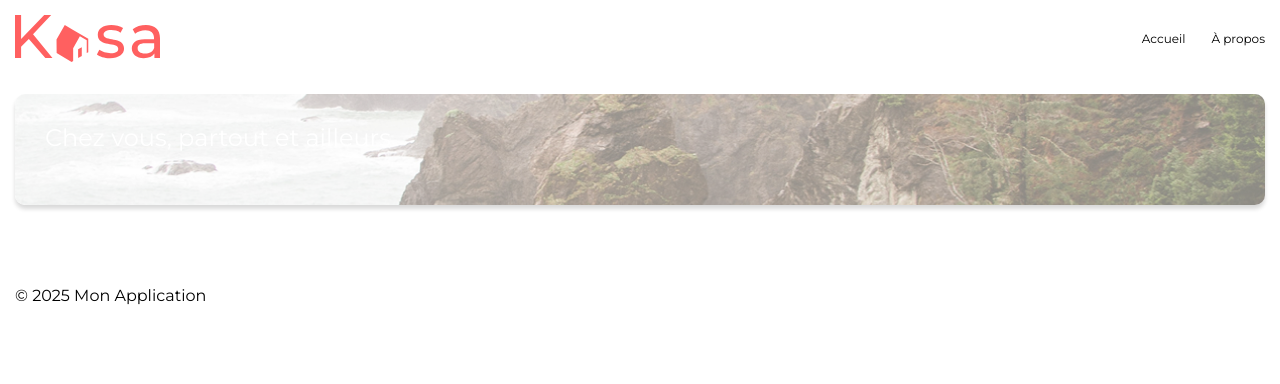
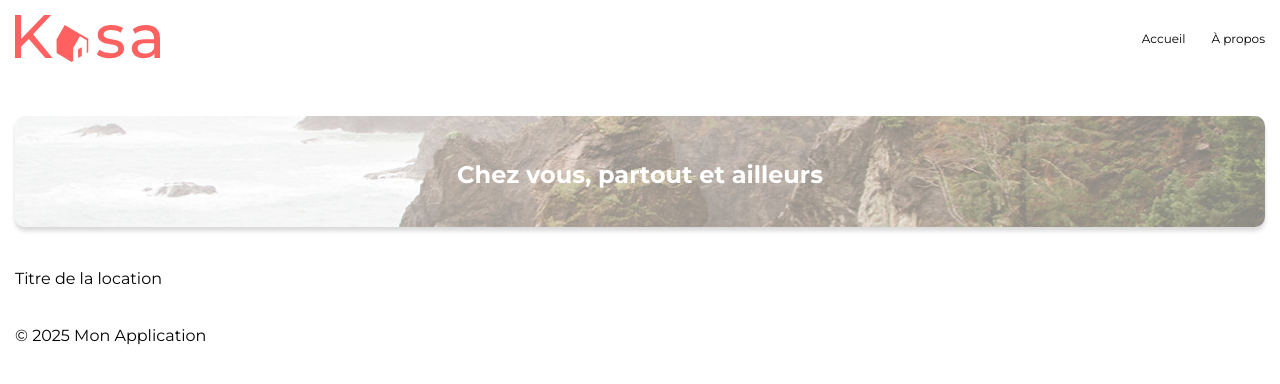
Before and after one commit to Siblife/Projet-7-OCR-Kasa-React-Vite, a React (Vite) app: page / in a window 1280 px wide. Shown: the top 384 px of the page. Built offline with nearby package versions, Linux system fonts and the light colour scheme.

Commit message:
components card créer + css

```diff
--- a/src/components/Banner.jsx
+++ b/src/components/Banner.jsx
@@ -4,8 +4,8 @@ function Banner() {
   return (
     <div className="BannerImg">
       <img src="src\assets\banner_home.jpg" alt="" />
-      <p>Chez vous,
-        partout et ailleurs</p>
+      <h1>Chez vous,
+        partout et ailleurs</h1>
     </div>
   );
 }
--- /dev/null
+++ b/src/components/Card.jsx
@@ -0,0 +1,11 @@
+import "../styles/Card.scss";
+
+function Card() {
+  return (
+    <div className="cardLogment">
+      <p>Titre de la location</p>
+    </div>
+  );
+}
+
+export default Card;
--- a/src/pages/Home.jsx
+++ b/src/pages/Home.jsx
@@ -1,9 +1,13 @@
 import Banner from '../components/Banner';
+import Card from '../components/Card';
 
 function Home () {
 
   return (
+    <>
     <Banner />
+    <Card />
+    </>
   )
 }
 export default Home
--- a/src/styles/Banner.scss
+++ b/src/styles/Banner.scss
@@ -11,12 +11,18 @@
     background-blend-mode: darken;
   }
 
-  p{
+  h1 {
     font-family: 'Montserrat';
     font-size: 24px;
     color: white;
-    position: relative;
-    top: -110PX;
-    left: 30PX;
+    position: absolute;   // <-- change ici
+    top: 50%;             // <-- centré verticalement (ajuste selon besoin)
+    left: 50%;            // <-- centré horizontalement (ajuste selon besoin)
+    transform: translate(-50%, -50%); // <-- pour un centrage parfait
+    width: 100%;
+    text-align: center;
+    margin: 0;
+    padding: 0 20px;
+    z-index: 1;
   }
 }
--- /dev/null
+++ b/src/styles/Card.scss
@@ -0,0 +1,9 @@
+.cardLogement {
+    background: red;
+    width: 100%;
+    height: 255px;
+    border-radius: 10px;
+    display: flex;
+    flex-direction: column;
+    justify-content: flex-end;
+}
--- a/src/styles/main.scss
+++ b/src/styles/main.scss
@@ -5,6 +5,9 @@ body {
   margin: 0;
   padding: 15px;
   max-width: 100%;
+  display: flex;
+  flex-direction: column;
+  gap: 22px;
 }
 
 main {
```
